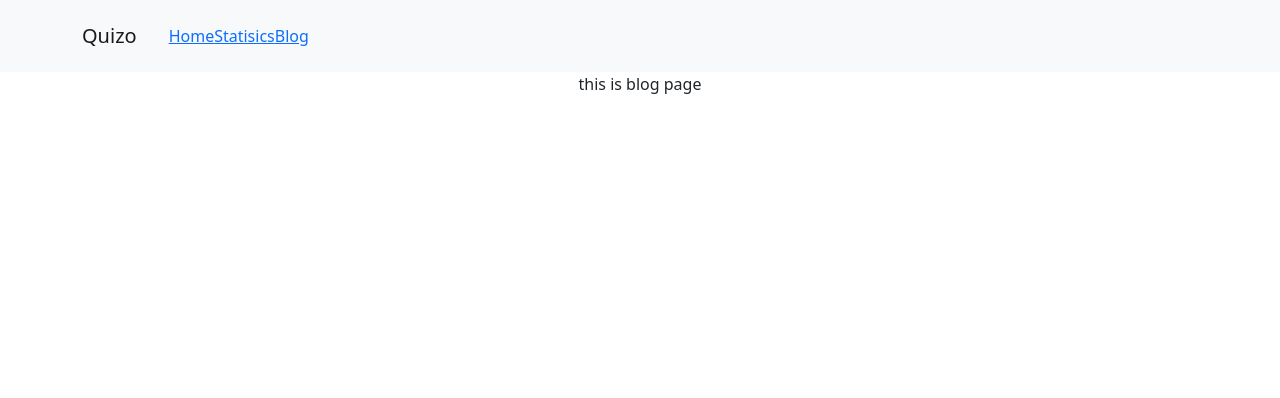
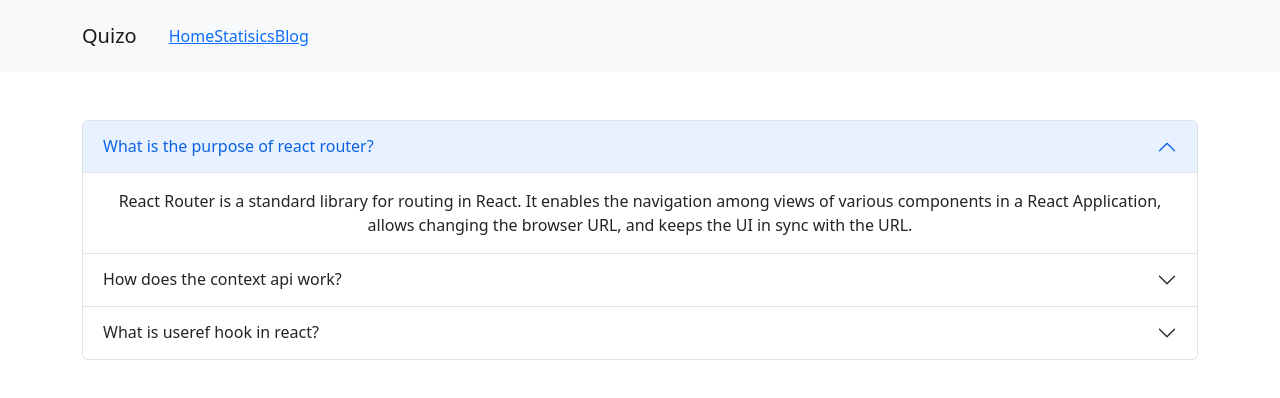
Before and after one commit to NusratJahanBristy/Quizo, a React (Create React App) app: page /blog in a window 1280 px wide. Shown: the top 398 px of the page. Built offline with nearby package versions, Linux system fonts and the light colour scheme.

Commit message:
blog Question added

```diff
--- a/src/components/Blog/Blog.js
+++ b/src/components/Blog/Blog.js
@@ -1,11 +1,29 @@
-import React from 'react';
+import Accordion from 'react-bootstrap/Accordion';
 
-const Blog = () => {
-    return (
-        <div>
-            this is blog page
-        </div>
-    );
-};
+function Blog() {
+  return (
+    <Accordion defaultActiveKey="0" className='container mt-5'>
+      <Accordion.Item eventKey="0">
+        <Accordion.Header>What is the purpose of react router?</Accordion.Header>
+        <Accordion.Body>
+        React Router is a standard library for routing in React. It enables the navigation among views of various components in a React Application, allows changing the browser URL, and keeps the UI in sync with the URL.
+        </Accordion.Body>
+      </Accordion.Item>
+      <Accordion.Item eventKey="1">
+        <Accordion.Header>How does the context api work?</Accordion.Header>
+        <Accordion.Body>
+        The React Context API is a way for a React app to effectively produce global variables that can be passed around. This is the alternative to "prop drilling" or moving props from grandparent to child to parent, and so on. Context is also touted as an easier, lighter approach to state management using Redux.
+        </Accordion.Body>
+      </Accordion.Item>
+      <Accordion.Item eventKey="2">
+        <Accordion.Header>What is useref hook in react?</Accordion.Header>
+        <Accordion.Body>
+        The useRef Hook allows you to persist values between renders. It can be used to store a mutable value that does not cause a re-render when updated. It can be used to access a DOM element directly.If we tried to count how many times our application renders using the useState Hook, we would be caught in an infinite loop since this Hook itself causes a re-render.To avoid this, we can use the useRef Hook.
+        </Accordion.Body>
+      </Accordion.Item>
+    </Accordion>
+
+  );
+}
 
 export default Blog;
```
